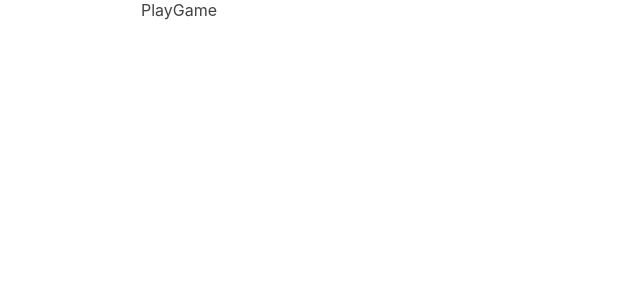
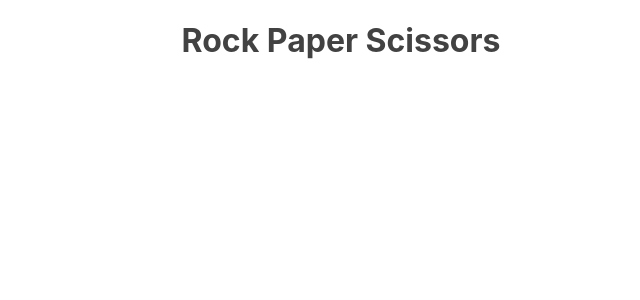
Before and after one commit to Emiri-i/rock-paper-scissors-game, a React (Create React App) app: page /playGame in a window 1280 px wide. Shown: the top 300 px of the page, without its empty margins (299-939 px from the left). Built offline with nearby package versions, Linux system fonts and the light colour scheme.

Commit message:
changed header title name and moved styling prop in App.scss to applystyles  globally

```diff
--- a/src/App.scss
+++ b/src/App.scss
@@ -3,4 +3,7 @@
   width: 400px;
   align-self: center;
   color: #424242;
+  .page-title {
+    text-align: center;
+  }
 }
--- a/src/component/PlayGame.tsx
+++ b/src/component/PlayGame.tsx
@@ -2,7 +2,11 @@ import React from "react";
 import "./PlayGame.scss";
 
 const PlayGame = () => {
-  return <div>PlayGame</div>;
+  return (
+    <div className="play-game-page">
+      <h1 className="page-title">Rock Paper Scissors</h1>
+    </div>
+  );
 };
 
 export default PlayGame;
--- a/src/component/StartGame.scss
+++ b/src/component/StartGame.scss
@@ -1,7 +1,4 @@
 .start-page {
-  .start-page-title {
-    text-align: center;
-  }
   .title-img-wrapper {
     height: 250px;
     position: relative;
--- a/src/component/StartGame.tsx
+++ b/src/component/StartGame.tsx
@@ -8,7 +8,7 @@ import { FaRegHandPaper } from "react-icons/fa";
 const StartGame = () => {
   return (
     <div className="start-page">
-      <h1 className="start-page-title">Rock Paper Scissors</h1>
+      <h1 className="page-title">Rock Paper Scissors</h1>
       <div className="title-img-wrapper">
         <IconContext.Provider
           value={{
```
